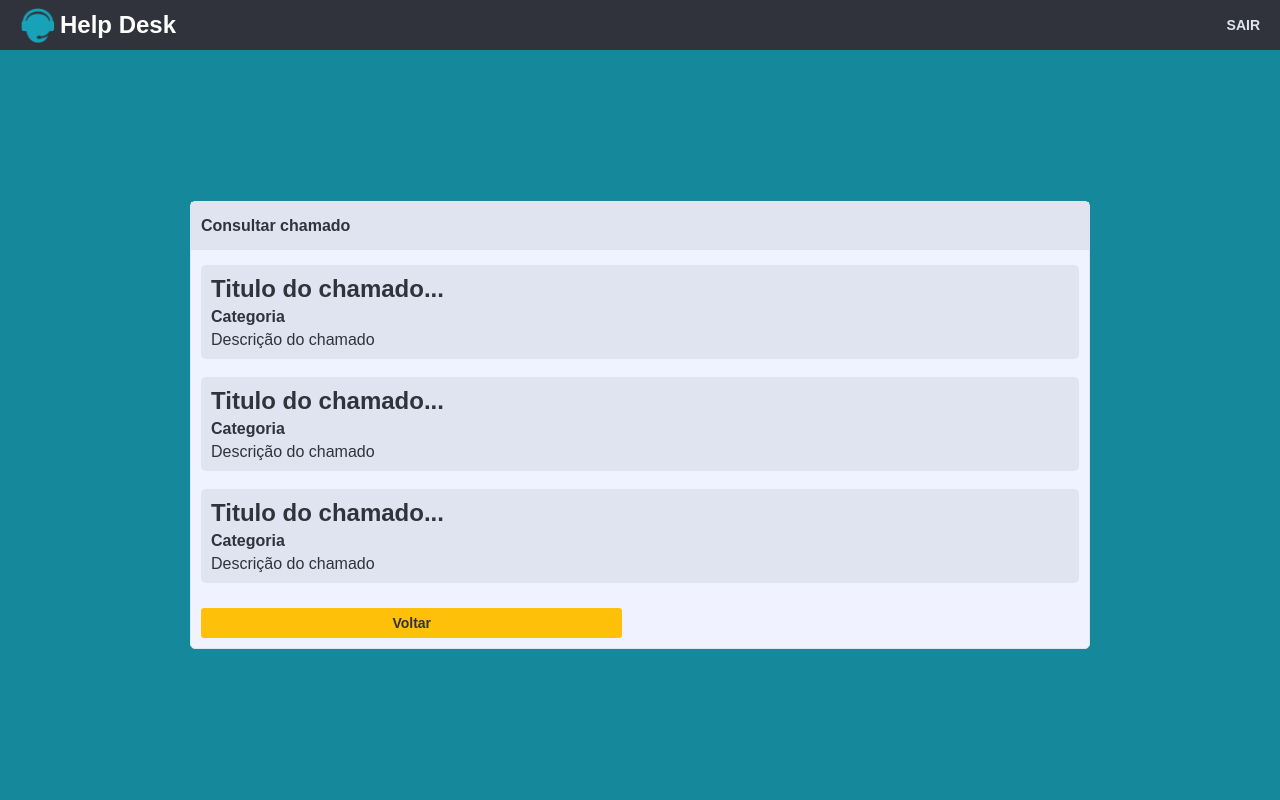
After one commit to dwmartins/Help-Desk, a PHP site: page /consultar_chamado.php in a window 1280 px wide. The commit adds this page. Run offline with PHP 8.4, Linux system fonts and the light colour scheme; the visitor is signed in with stand-in values (Sample User, id 1).

Commit message:
finalização de rotas das paginas e login e logoff

```diff
--- /dev/null
+++ b/consultar_chamado.php
@@ -0,0 +1,59 @@
+<?php
+require_once "./src/controller/validador_acesso.php";
+?>
+
+<!DOCTYPE html>
+<html lang="en">
+<head>
+    <meta charset="UTF-8">
+    <meta http-equiv="X-UA-Compatible" content="IE=edge">
+    <meta name="viewport" content="width=device-width, initial-scale=1.0">
+    <title>Consultar chamado</title>
+
+    <link rel="stylesheet" href="./src/css/style.css">
+</head>
+<body>
+    <nav>
+        <a href="home.php">
+            <img src="./src/img/logo.png" alt="Logo">
+            <h2>Help Desk</h2>
+        </a>
+
+        <a href="./src/controller/logoff.php" class="btn_sair">SAIR</a>
+   </nav>
+
+   <section class="chamados_abertos">
+
+    <div>
+        <div class="titulo_menu">
+            <p>Consultar chamado</p>
+        </div>
+
+        <div class="descricao_chamado">
+            <div>
+                <h2>Titulo do chamado...</h2>
+                <h4>Categoria</h4>
+                <p>Descrição do chamado</p>
+            </div>
+
+            <div>
+                <h2>Titulo do chamado...</h2>
+                <h4>Categoria</h4>
+                <p>Descrição do chamado</p>
+            </div>
+
+            <div>
+                <h2>Titulo do chamado...</h2>
+                <h4>Categoria</h4>
+                <p>Descrição do chamado</p>
+            </div>
+        </div>
+
+        <div class="btn_voltar">
+            <a href="home.php">Voltar</a>
+        </div>
+    </div>
+
+   </section>
+</body>
+</html>
--- a/index.php
+++ b/index.php
@@ -12,8 +12,10 @@
 
 
    <nav>
-      <img src="./src/img/logo.png" alt="Logo">
-      <h2>Help Desk</h2>
+      <a href="index.php">
+         <img src="./src/img/logo.png" alt="Logo">
+         <h2>Help Desk</h2>
+      </a>
    </nav>
 
    <section class="tela_login">
--- /dev/null
+++ b/src/controller/validador_acesso.php
@@ -0,0 +1,9 @@
+<?php
+
+session_start();
+
+   if(!isset($_SESSION['autenticado']) || $_SESSION['autenticado'] != 'SIM') {
+      header('Location: index.php?login=erro2');
+   }
+
+?>
--- a/src/css/style.css
+++ b/src/css/style.css
@@ -4,6 +4,8 @@
     --cinzaEscuro: #31333C;
     --cinzaClaro: #e0e3f0;
     --cinzaClaro2: #f0f3ff;
+    --amarelo: #FFC009;
+    --amareloEscuro: #d8a40a;
 }
 
 * {
@@ -11,6 +13,7 @@
     margin: 0;
     box-sizing: border-box;
     font-family: "Poppins", sans-serif;
+    text-decoration: none
 }
 
 @import url("https://fonts.googleapis.com/css2?family=Poppins:wght@900&display=swap");
@@ -20,8 +23,18 @@ nav {
     width: 100%;
     height: 50px;
     background-color: var(--cinzaEscuro);
-    padding: 10px;
+    padding: 10px 20px;
+    display: flex;
+    justify-content: space-between;
+}
 
+.btn_sair {
+    color: var(--cinzaClaro);
+    font-size: 14px;
+    font-weight: bold;
+}
+
+nav a {
     display: flex;
     align-items: center;
 }
@@ -140,6 +153,140 @@ nav h2 {
 
 /* FIM DA PAGINA HOME */
 
+/* PAGINA ABERTURA DE CHAMADO */
+.form_abertura {
+    width: 98%;
+    display: flex;
+    flex-direction: column;
+}
+
+.form_abertura input, select, textarea {
+    margin-bottom: 15px;
+    border-radius: 3px;
+    border: 1px solid var(--cinzaClaro);
+    font-size: 14px;
+}
+
+.form_abertura input:focus, textarea:focus, select:focus {
+    outline: 1px solid var(--cinzaClaro);
+}
+
+.form_abertura input{
+    height: 30px;
+    padding: 10px;
+}
+
+.form_abertura select{
+    height: 30px;
+}
+
+.form_abertura textarea {
+    padding: 10px;
+}
+
+.botoes_abertura {
+    display: flex;
+    justify-content: space-between;
+}
+
+.botoes_abertura a {
+    width: 48%;
+    height: 30px;
+    background-color: var(--amarelo);
+    display: flex;
+    justify-content: center;
+    align-items: center;
+    font-weight: 600;
+    color: var(--cinzaEscuro);
+    border-radius: 3px;
+    font-size: 14px;
+}
+
+.botoes_abertura a:hover {
+    background-color: var(--amareloEscuro);
+    transition: 0.5s;
+}
+
+.botoes_abertura button {
+    width: 48%;
+    background-color: var(--verde);
+    text-align: center;
+    border-radius: 3px;
+    border: none;
+    cursor: pointer;
+    font-weight: bold;
+    color: var(--cinzaEscuro);
+    color: #fff;
+}
+
+.botoes_abertura button:hover {
+    background-color: var(--verdeEscuro);
+    transition: 0.5s;
+}
+/* FIM ABERTURA DE CHAMADO */
+
+
+/* PAGINA CONSULTA CHAMADO */
+.chamados_abertos{
+    background-color: var(--verdeEscuro);
+    width: 100%;
+    height: calc(100vh - 50px);
+
+    display: flex;
+    align-items: center;
+    justify-content: center;
+}
+
+.chamados_abertos > div {
+    width: 95%;
+    max-width: 900px;
+    border: 1px solid var(--cinzaClaro);
+    background-color: var(--cinzaClaro2);
+    border-radius: 5px;
+}
+
+.descricao_chamado {
+    background-color: var(--cinzaClaro2);
+    display: flex;
+    flex-direction: column;
+    gap: 18px;
+    padding: 15px 0;
+}
+
+.descricao_chamado > div {
+    margin: 0px 10px;
+    padding: 5px 10px;
+    border-radius: 5px;
+    background-color: var(--cinzaClaro);
+}
+
+.descricao_chamado h2, h4, p {
+    color: var(--cinzaEscuro);
+    margin: 5px 0;
+}
+
+.btn_voltar {
+    padding: 10px;
+}
+
+.chamados_abertos a {
+    width: 48%;
+    height: 30px;
+    background-color: var(--amarelo);
+    display: flex;
+    justify-content: center;
+    align-items: center;
+    font-weight: 600;
+    color: var(--cinzaEscuro);
+    border-radius: 3px;
+    font-size: 14px;
+}
+
+.chamados_abertos a:hover {
+    background-color: var(--amareloEscuro);
+    transition: 0.5s;
+}
+/* FIM CONSULTA CHAMADO */
 
 /* VALIDAÇÕES */
 
```
Also changed, not shown: abrir_chamado.php (added, +58 -0 lines), home.php (+7 -9 lines), src/controller/logoff.php (added, +7 -0 lines).
